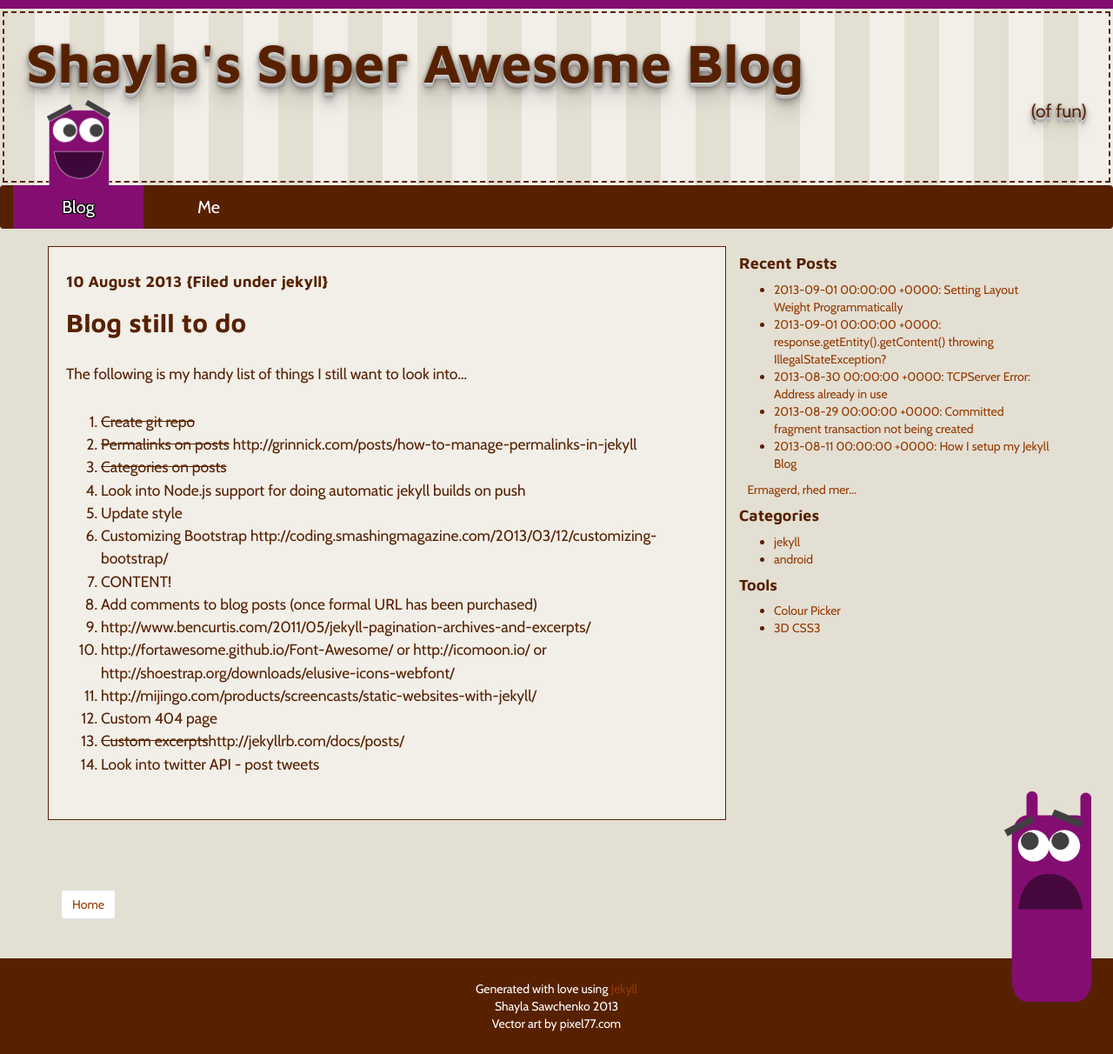
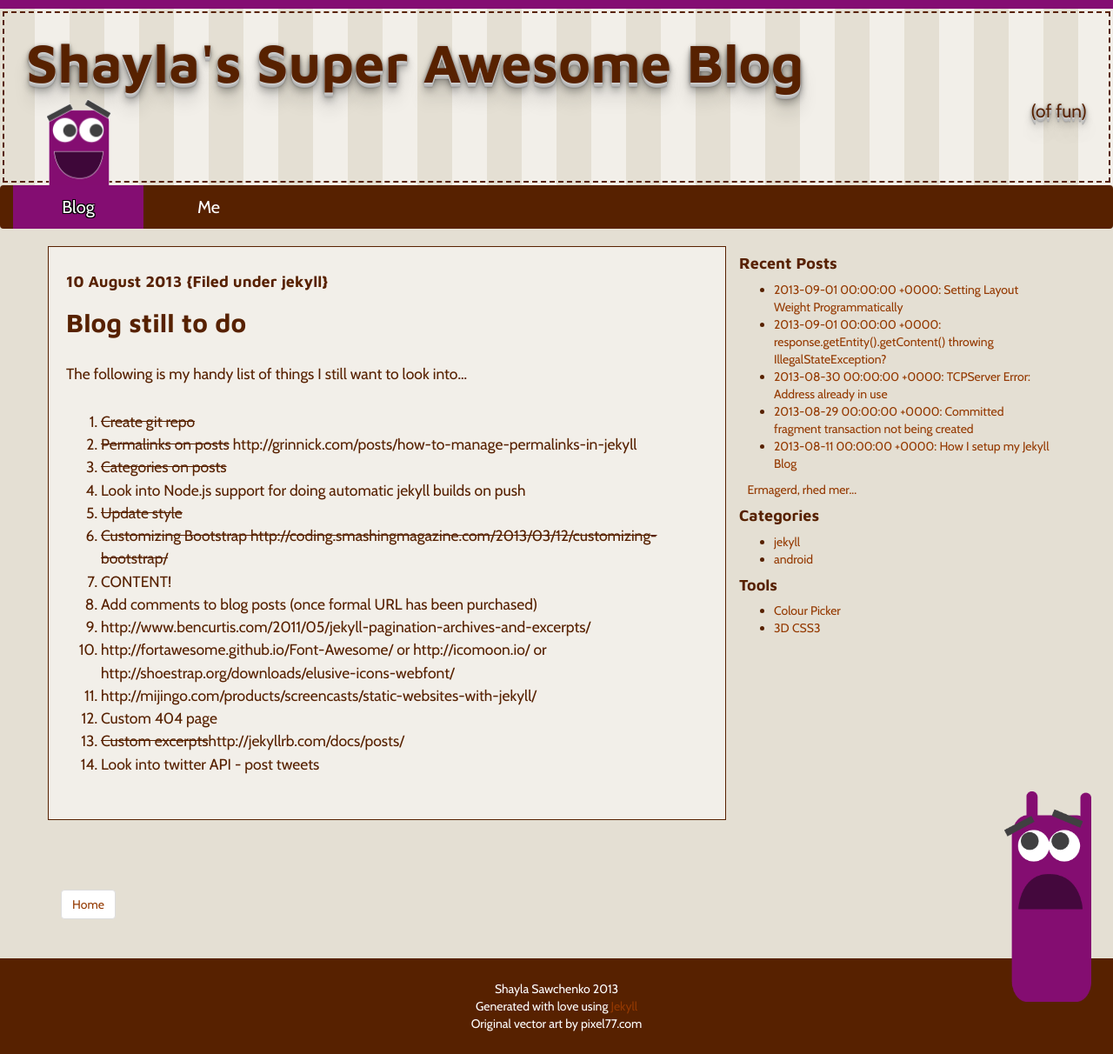
Before and after one commit to ssawchenko/jekyllblog, a Jekyll site: the page built from _posts/2013-08-10-Blog-To-Do.md, in a window 1280 px wide. Shown: the whole page at 87% size. Built offline with Jekyll 4.4.1, drawn with Linux system fonts in a browser that asks for light colours; some web fonts are replaced; Markdown is read by kramdown in place of the engine named in the settings.

```diff
--- a/_includes/footer.html
+++ b/_includes/footer.html
@@ -13,9 +13,9 @@
     </div>  <!-- background mask -->
 
     <div class="footer">
+    	<div>Shayla Sawchenko 2013</div>
     	<div>Generated with love using <a href="http://jekyllrb.com/">Jekyll</a></div>
-    	<div>Shayla Sawchenko 2013</div>
-    	<div>Vector art by pixel77.com</div>
+    	<div>Original vector art by pixel77.com</div>
     </div>
 
 
--- a/_posts/2013-08-10-Blog-To-Do.md
+++ b/_posts/2013-08-10-Blog-To-Do.md
@@ -12,8 +12,8 @@ The following is my handy list of things I still want to look into...
 1. ~~Permalinks on posts~~ http://grinnick.com/posts/how-to-manage-permalinks-in-jekyll
 1. ~~Categories on posts~~
 1. Look into Node.js support for doing automatic jekyll builds on push
-1. Update style
-1. Customizing Bootstrap http://coding.smashingmagazine.com/2013/03/12/customizing-bootstrap/
+1. ~~Update style~~
+1. ~~Customizing Bootstrap http://coding.smashingmagazine.com/2013/03/12/customizing-bootstrap/~~
 1. CONTENT!
 1. Add comments to blog posts (once formal URL has been purchased)
 1. http://www.bencurtis.com/2011/05/jekyll-pagination-archives-and-excerpts/
```
Also changed, not shown: 404.html (added, +8 -0 lines), _posts/2013-09-01-Response-getContent-IllegalException.md (+1 -1 lines), _posts/2013-09-01-Setting-Layout-Programmatically.md (+1 -1 lines).
